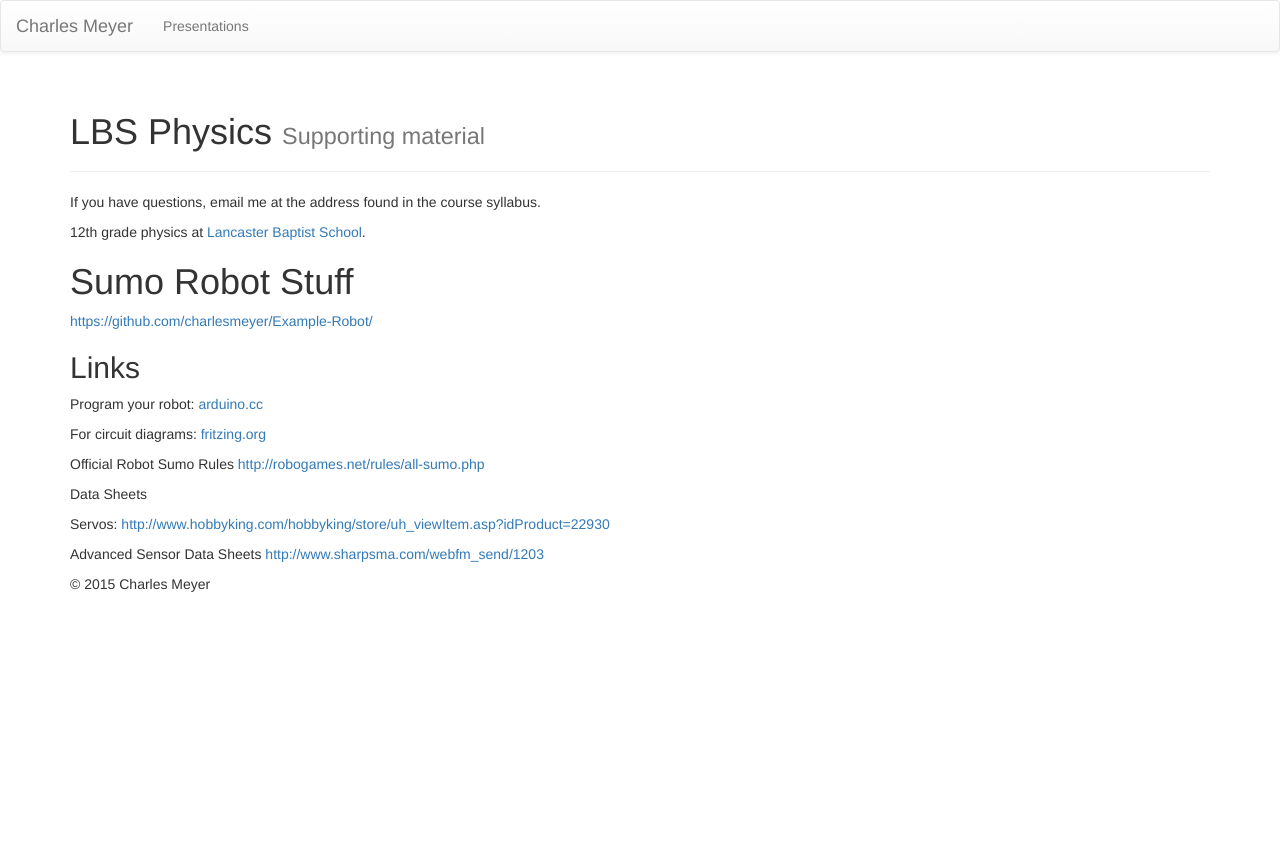
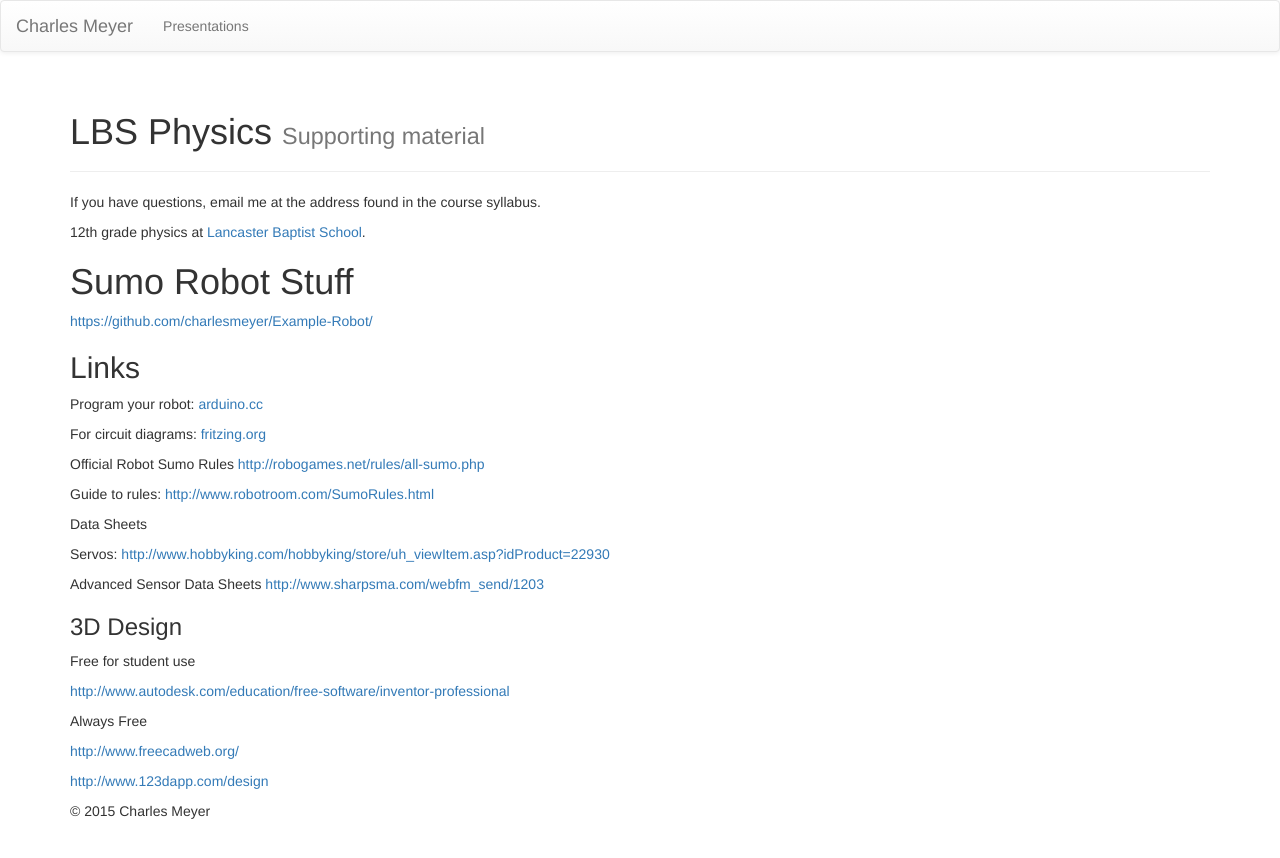
Before and after one commit to charlesmeyer/charlesmeyer.github.io, a Jekyll site: the page built from index.md, in a window 1280 px wide. Shown: the top 858 px of the page. Built offline with Jekyll 4.4.1, drawn with Linux system fonts in a browser that asks for light colours; nearby versions of some CDN libraries; library files that are not in the unit come from our copies.

Commit message:
Update index.md

```diff
--- a/index.md
+++ b/index.md
@@ -21,6 +21,8 @@ For circuit diagrams:  [fritzing.org](http://fritzing.org/home/)
 
 Official Robot Sumo Rules [http://robogames.net/rules/all-sumo.php](http://robogames.net/rules/all-sumo.php)
 
+Guide to rules: [http://www.robotroom.com/SumoRules.html](http://www.robotroom.com/SumoRules.html)
+
 Data Sheets
 
 Servos: [http://www.hobbyking.com/hobbyking/store/uh_viewItem.asp?idProduct=22930](http://www.hobbyking.com/hobbyking/store/uh_viewItem.asp?idProduct=22930)
@@ -28,3 +30,16 @@ Servos: [http://www.hobbyking.com/hobbyking/store/uh_viewItem.asp?idProduct=2293
 
 Advanced Sensor Data Sheets
 [http://www.sharpsma.com/webfm_send/1203](http://www.sharpsma.com/webfm_send/1203)
+
+
+### 3D Design
+
+Free for student use
+
+[http://www.autodesk.com/education/free-software/inventor-professional](http://www.autodesk.com/education/free-software/inventor-professional)
+
+Always Free
+
+[http://www.freecadweb.org/](http://www.freecadweb.org/)
+
+[http://www.123dapp.com/design](http://www.123dapp.com/design)
```
